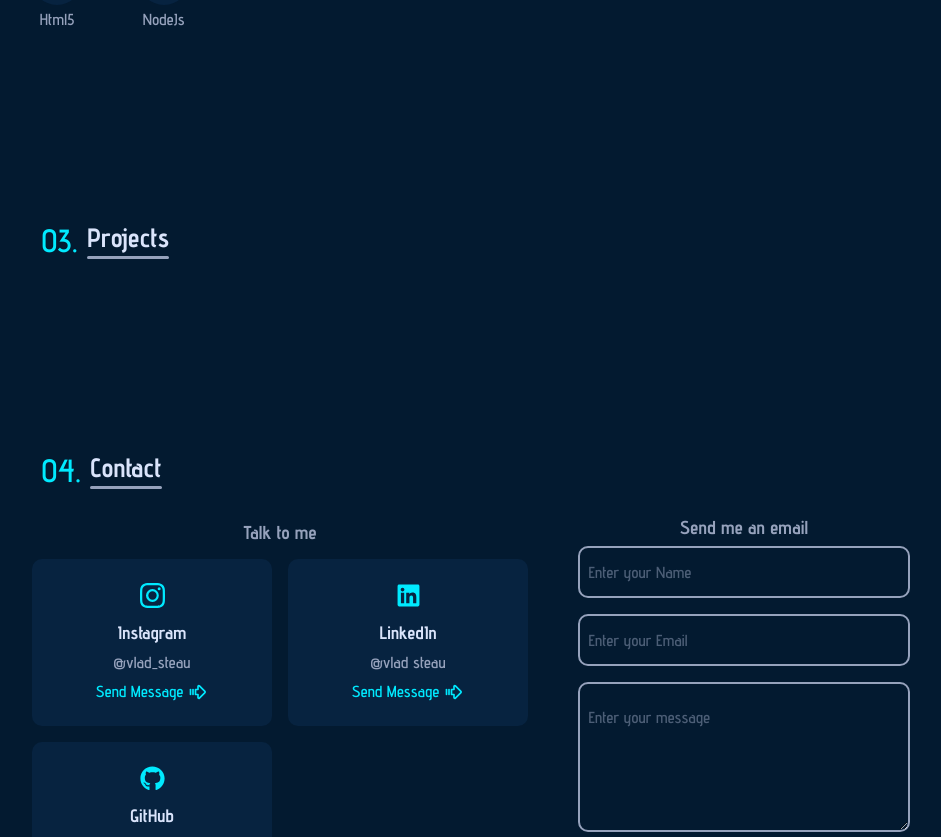
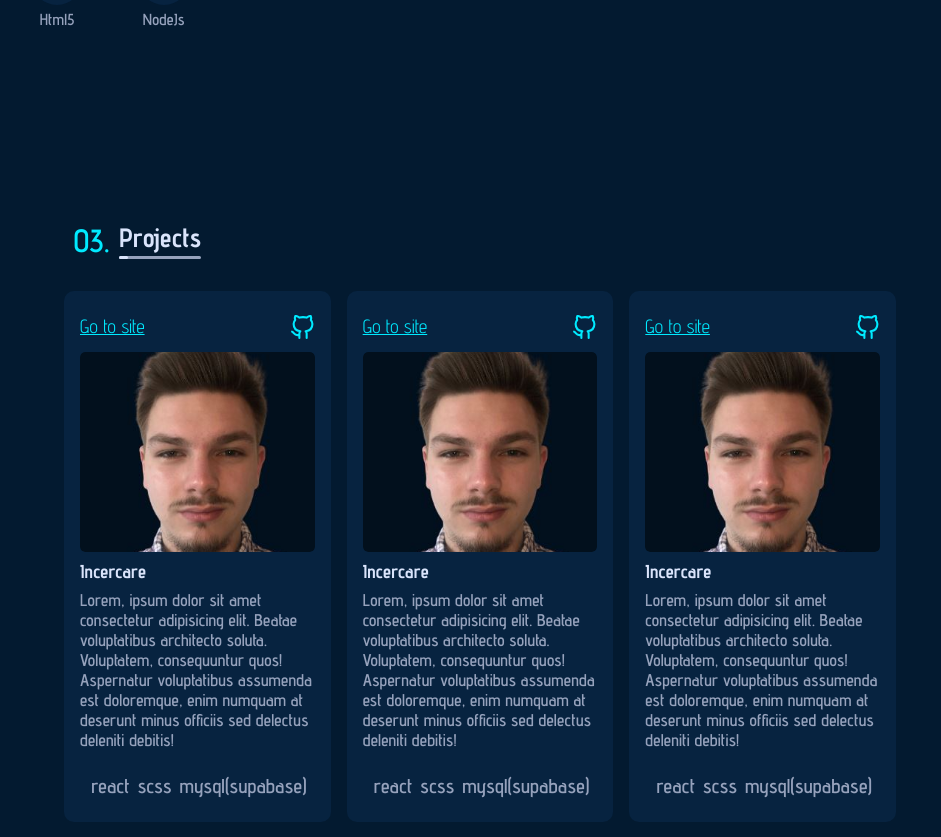
Before and after one commit to PoliceJukeBox/Portfolio-react, a React (Vite) app: page / in a window 1280 px wide. Shown: the part 1897-2734 px from the top of the page, without its empty margins (160-1101 px from the left). Built offline with nearby package versions, Linux system fonts and the light colour scheme.

Commit message:
Project card style

```diff
--- a/src/Components/Projects Section/Project.jsx
+++ b/src/Components/Projects Section/Project.jsx
@@ -1,5 +1,61 @@
 import './projects.css'
 import { FiGithub } from "react-icons/fi";
+import pozasv from '../../assets/pozasv.jpg'
+
+const data = [
+    {
+        id: 1,
+        image: pozasv,
+        demo: 'https://portfolio-sv-eight.vercel.app/',
+        github: '',
+        title: "Incercare",
+        dificulty: "hard",
+        desc: "Lorem, ipsum dolor sit amet consectetur adipisicing elit. Beatae voluptatibus architecto soluta. Voluptatem, consequuntur quos! Aspernatur voluptatibus assumenda est doloremque, enim numquam at deserunt minus officiis sed delectus deleniti debitis!",
+        tech1: 'react',
+        tech2: 'scss',
+        tech3: 'mysql(supabase)',
+        tech4: ''
+    },
+    {
+        id: 2,
+        image: pozasv,
+        demo: 'https://portfolio-sv-eight.vercel.app/',
+        github: '',
+        title: "Incercare",
+        dificulty: "hard",
+        desc: "Lorem, ipsum dolor sit amet consectetur adipisicing elit. Beatae voluptatibus architecto soluta. Voluptatem, consequuntur quos! Aspernatur voluptatibus assumenda est doloremque, enim numquam at deserunt minus officiis sed delectus deleniti debitis!",
+        tech1: 'react',
+        tech2: 'scss',
+        tech3: 'mysql(supabase)',
+        tech4: ''
+    },
+    {
+        id: 3,
+        image: pozasv,
+        demo: 'https://portfolio-sv-eight.vercel.app/',
+        github: '',
+        title: "Incercare",
+        dificulty: "hard",
+        desc: "Lorem, ipsum dolor sit amet consectetur adipisicing elit. Beatae voluptatibus architecto soluta. Voluptatem, consequuntur quos! Aspernatur voluptatibus assumenda est doloremque, enim numquam at deserunt minus officiis sed delectus deleniti debitis!",
+        tech1: 'react',
+        tech2: 'scss',
+        tech3: 'mysql(supabase)',
+        tech4: ''
+    },
+    {
+        id: 4,
+        image: pozasv,
+        demo: 'https://portfolio-sv-eight.vercel.app/',
+        github: '',
+        title: "Incercare",
+        dificulty: "hard",
+        desc: "Lorem, ipsum dolor sit amet consectetur adipisicing elit. Beatae voluptatibus architecto soluta. Voluptatem, consequuntur quos! Aspernatur voluptatibus assumenda est doloremque, enim numquam at deserunt minus officiis sed delectus deleniti debitis!",
+        tech1: 'react',
+        tech2: 'scss',
+        tech3: 'mysql(supabase)',
+        tech4: ''
+    }
+]
 
 function Project(){
 
@@ -13,9 +69,9 @@ function Project(){
                 </h5>
             </div>
 
-            {/* <div className="projectContainer grid">
+            <div className="projectContainer grid">
                 {
-                    data.map(({id, github, image, liveLink, desc, demo, title, tech1, tech2, tech3, tech4}) =>{
+                    data.map(({id, github, image, desc, demo, title, tech1, tech2, tech3, tech4}) =>{
                         return(
                             <div key={id} className="singleProject">
                                 <div className="externalLinks flex">
@@ -53,7 +109,7 @@ function Project(){
                         )
                     })
                 }
-            </div> */}
+            </div>
         </section>
         </>
     )
--- a/src/Components/Projects Section/projects.css
+++ b/src/Components/Projects Section/projects.css
@@ -34,12 +34,16 @@
 .projects .projectContainer .singleProject .externalLinks .goToPageLink a:hover, .projects .projectContainer .singleProject .externalLinks .githubIcon a:hover {
   color: var(--primaryHover);
 }
+.projects .projectContainer .singleProject .externalLinks .goToPageLink a {
+  text-decoration: underline;
+  font-size: larger;
+}
 .projects .projectContainer .singleProject:hover {
   transform: translateY(-7px);
   border-bottom: 2px solid var(--primaryColor);
 }
 .projects .projectContainer .singleProject .imgDiv {
-  height: 150px;
+  height: 200px;
   width: auto;
   border-radius: 5px;
   overflow: hidden;
@@ -52,20 +56,59 @@
      object-fit: cover;
   border-radius: 5px;
 }
-.projects .projectContainer .singleProject .imgDiv .projectTitle {
+.projects .projectContainer .singleProject .projectTitle {
   display: flex;
   font-weight: 600;
   color: var(--textColor);
 }
-.projects .projectContainer .singleProject .imgDiv .desc {
+.projects .projectContainer .singleProject .desc {
   font-weight: 600;
   color: var(--secondaryColor);
 }
-.projects .projectContainer .singleProject .imgDiv .technologies {
+.projects .projectContainer .singleProject .technologies {
+  margin-top: 1rem;
   gap: 0.5rem;
   justify-content: flex-end;
 }
-.projects .projectContainer .singleProject .imgDiv .technologies small {
+.projects .projectContainer .singleProject .technologies small {
   color: var(--secondaryColor);
   font-weight: 600;
+  font-size: 18px;
+}
+.projects .projectContainer .singleProject .technologies small:hover {
+  background-color: var(--primaryColor);
+  border-radius: 5px;
+  padding: 0 6px;
+}
+
+@media screen and (min-width: 600px) {
+  .projects .projectContainer {
+    grid-template-columns: repeat(2, 1fr);
+  }
+}
+@media screen and (min-width: 769px) {
+  .projects {
+    width: 70%;
+    margin: auto;
+  }
+  .projects .projectContainer {
+    grid-template-columns: repeat(2, 1fr);
+  }
+}
+@media screen and (min-width: 1150px) {
+  .projects .projectContainer {
+    grid-template-columns: repeat(3, 1fr);
+  }
+  .projects .projectContainer .singleProject .desc {
+    font-size: 17px;
+  }
+  .projects .projectContainer .singleProject .technologies small {
+    font-size: 20px;
+  }
+}
+@media screen and (min-width: 1240px) {
+  .projects {
+    padding-left: 2rem;
+    padding-right: 2rem;
+  }
 }/*# sourceMappingURL=projects.css.map */
--- a/src/Components/Projects Section/projects.scss
+++ b/src/Components/Projects Section/projects.scss
@@ -37,6 +37,14 @@
                         }
                     }
                 }
+                .goToPageLink{
+                    a{
+                        text-decoration: underline;
+                        font-size: larger;
+                    }
+                }
+
+
             }
 
             &:hover{
@@ -45,7 +53,7 @@
             }
 
             .imgDiv{
-                height: 150px;
+                height: 200px;
                 width: auto;
                 border-radius: 5px;
                 overflow: hidden;
@@ -55,6 +63,7 @@
                     width: 100%;
                     object-fit: cover;
                     border-radius: 5px;
+                }
             }
 
             .projectTitle{
@@ -66,24 +75,31 @@
             .desc{
                 font-weight: 600;
                 color: var(--secondaryColor);
-
             }
 
             .technologies{
+                margin-top: 1rem;
                 gap: .5rem;
                 justify-content: flex-end;
                 small{
                     color: var(--secondaryColor);
                     font-weight: 600;
+                    font-size: 18px;
+                    &:hover{
+                        background-color: var(--primaryColor);
+                        border-radius: 5px;
+                        padding: 0 6px;
+                    }
+
                 }
             }
-            }
+
         }
     }
 }
 
 //MEDIA QUERIES
-@media screen and(min-width:600px){
+@media screen and (min-width:600px){
     .projects{
         .projectContainer{
             grid-template-columns: repeat(2, 1fr);
@@ -91,7 +107,7 @@
     }
 }
 
-@media screen and(min-width:769px){
+@media screen and (min-width:769px){
     .projects{
         width: 70%;
         margin: auto;
@@ -101,7 +117,7 @@
     }
 }
 
-@media screen and(min-width:1150px){
+@media screen and (min-width:1150px){
     .projects{
         .projectContainer{
             grid-template-columns: repeat(3, 1fr);
@@ -109,18 +125,19 @@
             .singleProject{
                 .desc{
                     font-size: 17px;
+                }
                 .technologies{
                     small{
-                            font-size: 15px;
+                        font-size: 20px;
                     }
                 }
-                }
+
             }
         }
     }
 }
 
-@media screen and(min-width:1240px){
+@media screen and (min-width:1240px){
     .projects{
         padding-left: 2rem;
         padding-right: 2rem;
```
Also changed, not shown: 1 other file (tests, documents, lock files or other folders). Lines whose indentation alone changed are shown as unchanged.
